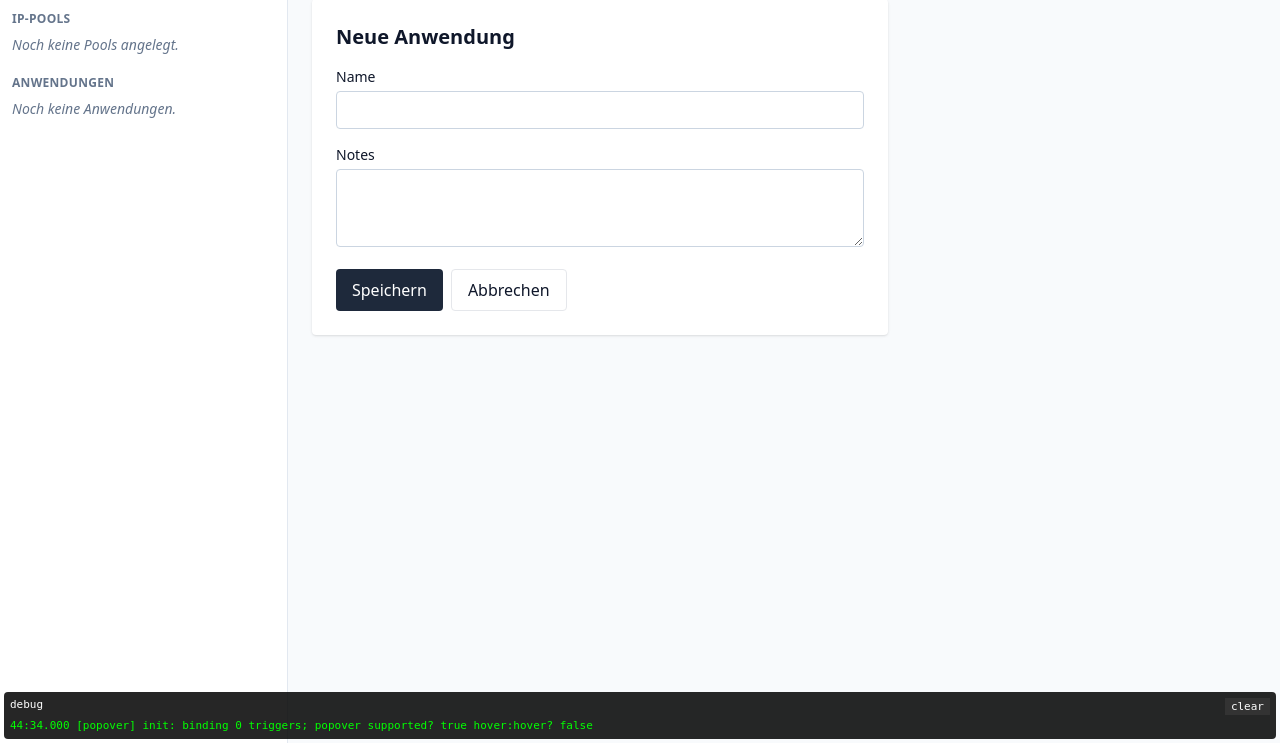
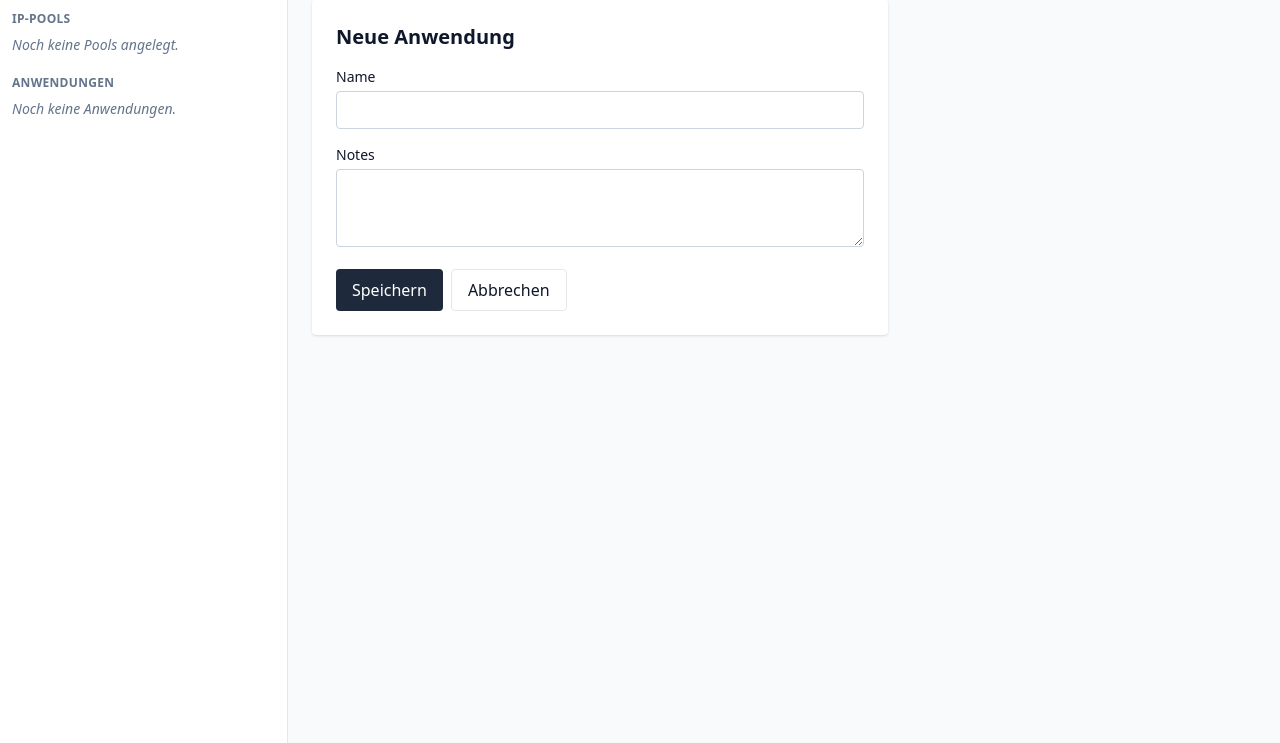
Before and after one commit to CabelKai/Subnetly, a Django app: page /anwendung/new/ in a window 1280 px wide. Shown: the part 57-800 px from the top of the page. Run offline with Django 5.2, Linux system fonts and the light colour scheme; the visitor is signed in with stand-in values (Sample User, id 1); data that the repository does not hold is empty; parts of the project's set-up code (start-up, migrations or seed data) failed here and were passed over; some libraries are stand-ins or nearby versions.

Commit message:
fix(ui): popover positioning + remove debug overlay
Popover positioning improvements per user feedback:
- Prefer placement ABOVE the trigger (so the user's finger on touch
  doesn't cover the popover); fall back to below if no room.
- Horizontally center on the trigger (was: left-aligned to trigger).
- Gap from trigger increased 4 px → 12 px.
- Explicit reset of UA inset:0 / margin:auto / right / bottom so the
  popover sizes to content instead of stretching to viewport edges.

Remove the temporary debug overlay + diagnostic logging from base.html
and popover.js — the root cause of the long-press bug (empty pid from
Django's |add filter) is fixed.

Add overflow-x-clip on <body> as a safety net against any future
rogue element triggering page-level horizontal scroll. The IPv4 block
grid keeps its own overflow-x-auto for internal scrolling.

```diff
--- a/web/ipam/static/ipam/js/popover.js
+++ b/web/ipam/static/ipam/js/popover.js
@@ -8,56 +8,65 @@
 
   const HOVER_DELAY_MS = 150;
   const LONGPRESS_MS = 500;
-  const GAP_PX = 4;
+  const GAP_PX = 12;
   const EDGE_PX = 8;
   const SUPPRESS_RESET_MS = 100;
   const PRESS_MOVE_TOLERANCE_PX = 10;
 
-  function dbg() {
-    if (!window.__popoverDebug) return;
-    var args = Array.prototype.slice.call(arguments);
-    args.unshift('[popover]');
-    console.log.apply(console, args);
-  }
-
   function positionPopover(trigger, panel) {
+    // Reset UA defaults (inset:0; margin:auto) that would otherwise
+    // conflict with our explicit fixed positioning.
     panel.style.position = 'fixed';
     panel.style.margin = '0';
+    panel.style.right = 'auto';
+    panel.style.bottom = 'auto';
+    panel.style.inset = 'auto';
+
     const r = trigger.getBoundingClientRect();
-    let top = r.bottom + GAP_PX;
-    let left = r.left;
+    const w = panel.offsetWidth;
     const h = panel.offsetHeight;
-    const w = panel.offsetWidth;
-    if (top + h > window.innerHeight - EDGE_PX) {
-      top = r.top - h - GAP_PX;
+
+    // Vertical: prefer ABOVE the trigger (so the user's finger on touch
+    // doesn't cover the popover). Fall back to below if there's no room.
+    const aboveTop = r.top - h - GAP_PX;
+    const belowTop = r.bottom + GAP_PX;
+    let top;
+    if (aboveTop >= EDGE_PX) {
+      top = aboveTop;
+    } else if (belowTop + h <= window.innerHeight - EDGE_PX) {
+      top = belowTop;
+    } else {
+      // Neither side fits — pick the side with more room and clamp.
+      const roomAbove = r.top;
+      const roomBelow = window.innerHeight - r.bottom;
+      top = roomAbove > roomBelow
+        ? Math.max(EDGE_PX, aboveTop)
+        : Math.min(window.innerHeight - h - EDGE_PX, belowTop);
     }
-    if (top < EDGE_PX) {
-      top = r.bottom + GAP_PX;
-    }
+
+    // Horizontal: center on the trigger, then clamp to viewport.
+    let left = r.left + r.width / 2 - w / 2;
     if (left + w > window.innerWidth - EDGE_PX) {
       left = window.innerWidth - w - EDGE_PX;
     }
     if (left < EDGE_PX) {
       left = EDGE_PX;
     }
+
     panel.style.top = top + 'px';
     panel.style.left = left + 'px';
   }
 
   function showPopover(trigger, panel) {
-    dbg('showPopover called for', panel.id, 'popover-supported?', typeof panel.showPopover === 'function');
     try {
       if (!panel.matches(':popover-open')) {
         panel.showPopover();
-        dbg('showPopover() OK, now open?', panel.matches(':popover-open'));
       }
     } catch (e) {
       console.warn('popover.js: showPopover failed', e, panel);
-      dbg('showPopover THREW:', e.message);
       return;
     }
     positionPopover(trigger, panel);
-    dbg('positioned at', panel.style.top, panel.style.left, 'size', panel.offsetWidth, 'x', panel.offsetHeight);
   }
 
   function hidePopover(panel) {
@@ -117,39 +126,33 @@
     let pressOriginY = 0;
     let pressActive = false;
     trigger.addEventListener('pointerdown', function (e) {
-      dbg('pointerdown', e.pointerType, 'panel=', panelId);
       if (e.pointerType !== 'touch') return;
       pressOriginX = e.clientX;
       pressOriginY = e.clientY;
       pressActive = true;
       clearTimeout(pressTimer);
       pressTimer = setTimeout(function () {
-        dbg('long-press timer FIRED for', panelId);
         showPopover(trigger, panel);
         suppressClick = true;
         setTimeout(function () { suppressClick = false; }, SUPPRESS_RESET_MS);
       }, LONGPRESS_MS);
     });
-    const cancelPress = function (reason) {
-      if (pressActive) dbg('press CANCELLED', reason || '');
+    const cancelPress = function () {
       clearTimeout(pressTimer);
       pressActive = false;
     };
-    trigger.addEventListener('pointerup', function () { cancelPress('pointerup'); });
+    trigger.addEventListener('pointerup', cancelPress);
     trigger.addEventListener('pointermove', function (e) {
       const dx = Math.abs(e.clientX - pressOriginX);
       const dy = Math.abs(e.clientY - pressOriginY);
       if (dx > PRESS_MOVE_TOLERANCE_PX || dy > PRESS_MOVE_TOLERANCE_PX) {
-        cancelPress('pointermove>' + PRESS_MOVE_TOLERANCE_PX + 'px (dx=' + dx + ' dy=' + dy + ')');
+        cancelPress();
       }
     });
-    trigger.addEventListener('pointercancel', function () { dbg('pointercancel fired (NOT cancelling timer)'); });
-    trigger.addEventListener('pointerleave', function () { dbg('pointerleave fired (NOT cancelling timer)'); });
 
     // Suppress the browser's long-press context menu (Android Chrome) and
     // any right-click menu on desktop for trigger elements.
     trigger.addEventListener('contextmenu', function (e) {
-      dbg('contextmenu prevented');
       e.preventDefault();
     });
 
@@ -181,11 +184,7 @@
   }
 
   function initInfoPopovers() {
-    var triggers = document.querySelectorAll('[data-info-trigger]');
-    dbg('init: binding', triggers.length, 'triggers; popover supported?',
-        typeof HTMLElement.prototype.showPopover === 'function',
-        'hover:hover?', window.matchMedia('(hover: hover)').matches);
-    triggers.forEach(bindTrigger);
+    document.querySelectorAll('[data-info-trigger]').forEach(bindTrigger);
   }
 
   if (document.readyState === 'loading') {
--- a/web/ipam/templates/base.html
+++ b/web/ipam/templates/base.html
@@ -11,63 +11,8 @@
     <link rel="stylesheet" href="{% static 'css/tailwind.css' %}">
     {% endif %}
     <script src="{% static 'ipam/js/popover.js' %}" defer></script>
-    <script>
-    // Mobile-debug: enable popover.js verbose logging unconditionally and
-    // mount a tiny on-page overlay that catches console.log/.warn/.error.
-    // No CDN, no auth-redirect issue. Temporary diagnostic — revert when done.
-    window.__popoverDebug = true;
-    (function () {
-      var box;
-      function ensureBox() {
-        if (box) return box;
-        box = document.createElement('div');
-        box.id = '__dbg_overlay';
-        box.style.cssText =
-          'position:fixed;left:4px;right:4px;bottom:4px;max-height:40vh;' +
-          'overflow:auto;background:rgba(0,0,0,0.85);color:#0f0;' +
-          'font:11px/1.3 monospace;padding:6px;z-index:2147483647;' +
-          'border-radius:4px;white-space:pre-wrap;pointer-events:auto;';
-        var hdr = document.createElement('div');
-        hdr.style.cssText = 'color:#fff;display:flex;justify-content:space-between;margin-bottom:4px;';
-        hdr.innerHTML = '<span>debug</span>';
-        var clr = document.createElement('button');
-        clr.textContent = 'clear';
-        clr.style.cssText = 'background:#333;color:#fff;border:0;font:11px monospace;padding:2px 6px;';
-        clr.onclick = function () { logArea.textContent = ''; };
-        hdr.appendChild(clr);
-        var logArea = document.createElement('div');
-        logArea.id = '__dbg_log';
-        box.appendChild(hdr);
-        box.appendChild(logArea);
-        (document.body || document.documentElement).appendChild(box);
-        return box;
-      }
-      function fmt(args) {
-        return Array.prototype.map.call(args, function (a) {
-          if (a && typeof a === 'object') { try { return JSON.stringify(a); } catch (e) { return String(a); } }
-          return String(a);
-        }).join(' ');
-      }
-      function append(level, args) {
-        ensureBox();
-        var line = document.createElement('div');
-        line.style.color = level === 'warn' ? '#ff0' : level === 'error' ? '#f88' : '#0f0';
-        var t = new Date();
-        var ts = ('0' + t.getMinutes()).slice(-2) + ':' + ('0' + t.getSeconds()).slice(-2) + '.' + ('00' + t.getMilliseconds()).slice(-3);
-        line.textContent = ts + ' ' + fmt(args);
-        var area = document.getElementById('__dbg_log');
-        if (area) area.appendChild(line);
-      }
-      ['log', 'warn', 'error'].forEach(function (lvl) {
-        var orig = console[lvl].bind(console);
-        console[lvl] = function () { append(lvl, arguments); orig.apply(null, arguments); };
-      });
-      if (document.body) ensureBox();
-      else document.addEventListener('DOMContentLoaded', ensureBox);
-    })();
-    </script>
 </head>
-<body class="bg-slate-50 text-slate-900 min-h-screen">
+<body class="bg-slate-50 text-slate-900 min-h-screen overflow-x-clip">
 
 <a href="#main"
    class="sr-only focus:not-sr-only focus:fixed focus:top-2 focus:left-2
```
